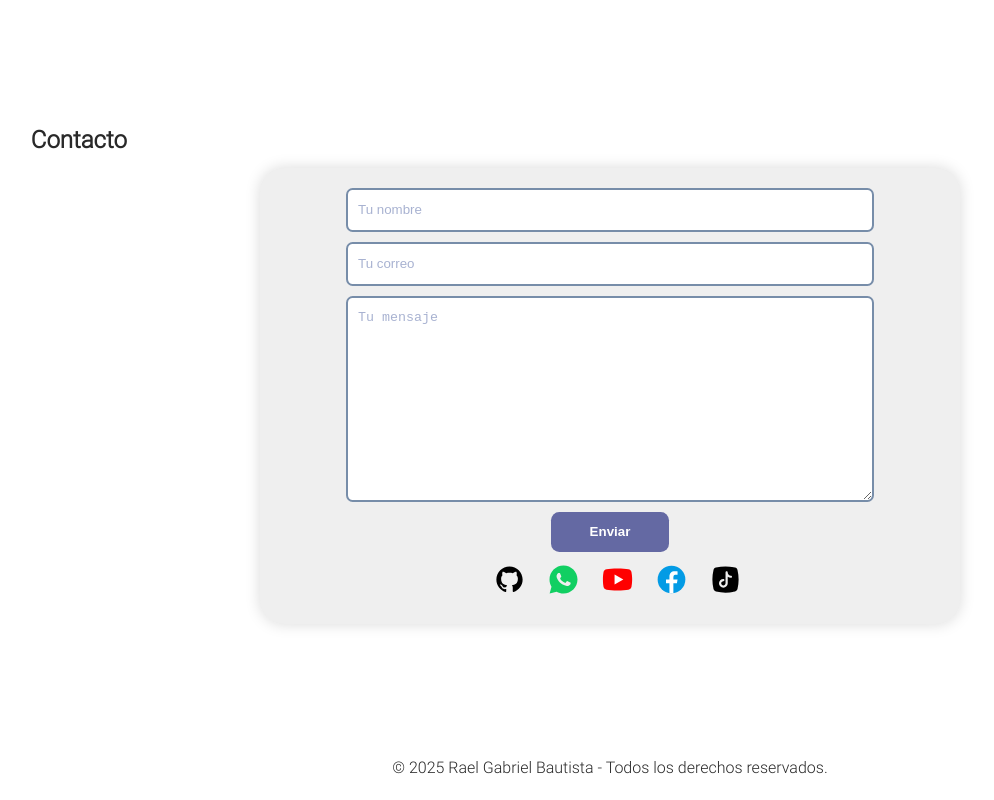
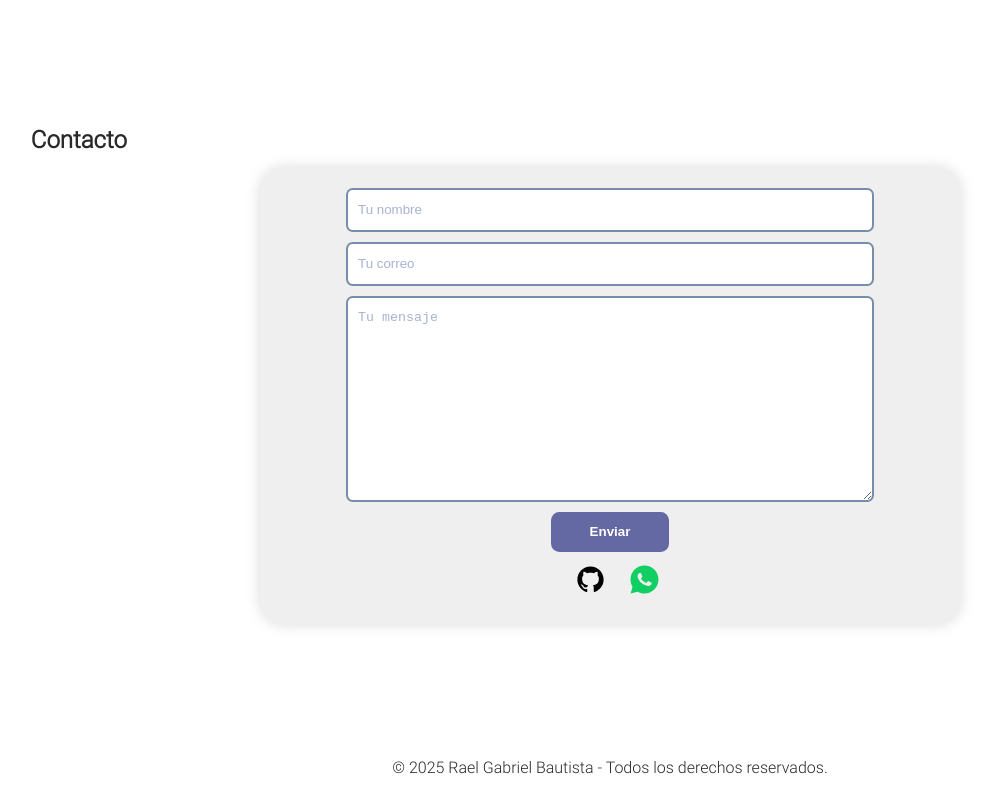
Before and after one commit to RGBCode0/mi-portafolio, a plain HTML site: page index.html in a window 1280 px wide. Shown: the part 1691-2491 px from the top of the page, without its empty margins (30-1024 px from the left). Drawn offline with Linux system fonts and the light colour scheme.

Commit message:
nuevos cambios

```diff
--- a/index.html
+++ b/index.html
@@ -198,9 +198,6 @@
       <div class="inicio__contRedes">
         <a href="https://github.com/RGBCode0" target="_blank" rel="noopener noreferrer"><img class="inicio__red enlace1" src="images/github.svg" alt="">  </a>
         <a href="https://wa.me/9515925531" target="_blank" rel="noopener noreferrer"><img class="inicio__red" src="images/wats.svg" alt="">  </a>
-        <a href="https://www.youtube.com/@RGBCodeOficial" target="_blank" rel="noopener noreferrer"><img class="inicio__red enlace2" src="images/youtube.svg" alt="">  </a>
-        <a href="https://www.facebook.com/RgbCoder" target="_blank" rel="noopener noreferrer"><img class="inicio__red enlace4" src="images/facebook.svg" alt="">  </a>
-        <a href="https://www.tiktok.com/@rgbcoder" target="_blank" rel="noopener noreferrer" ><img class="inicio__red enlace1" src="images/tictok.svg" alt="">  </a>
       </div>
     </form>
 
```
